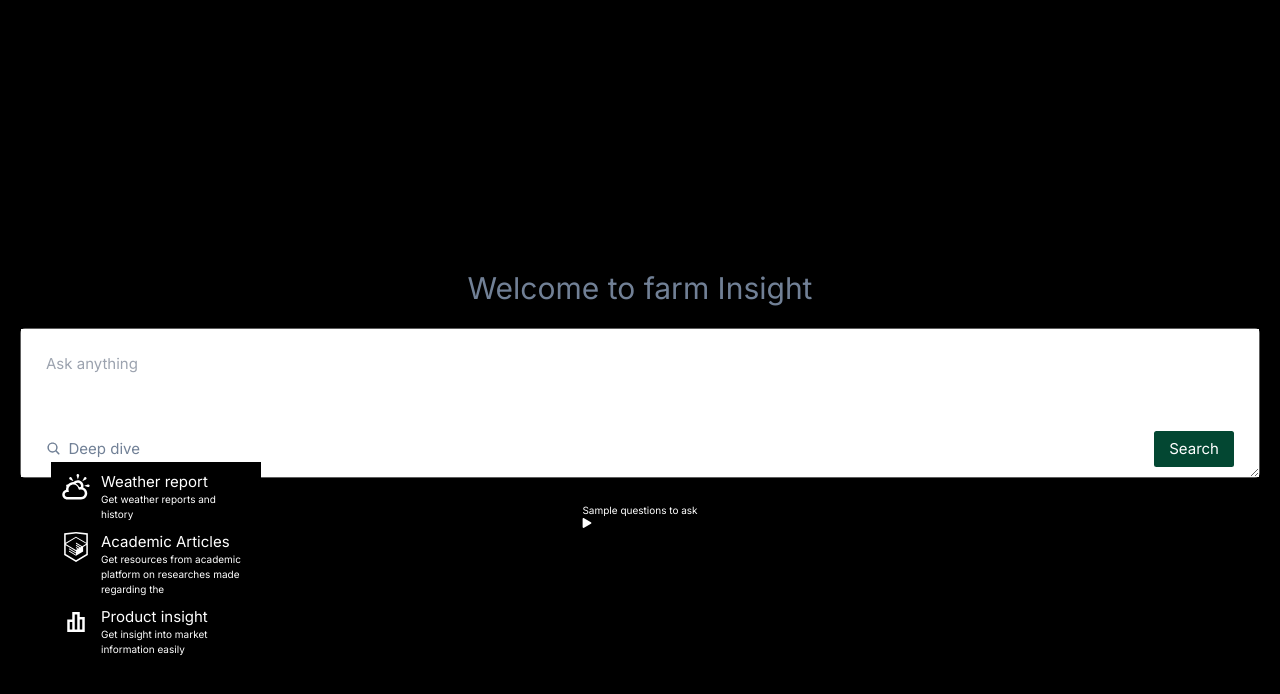
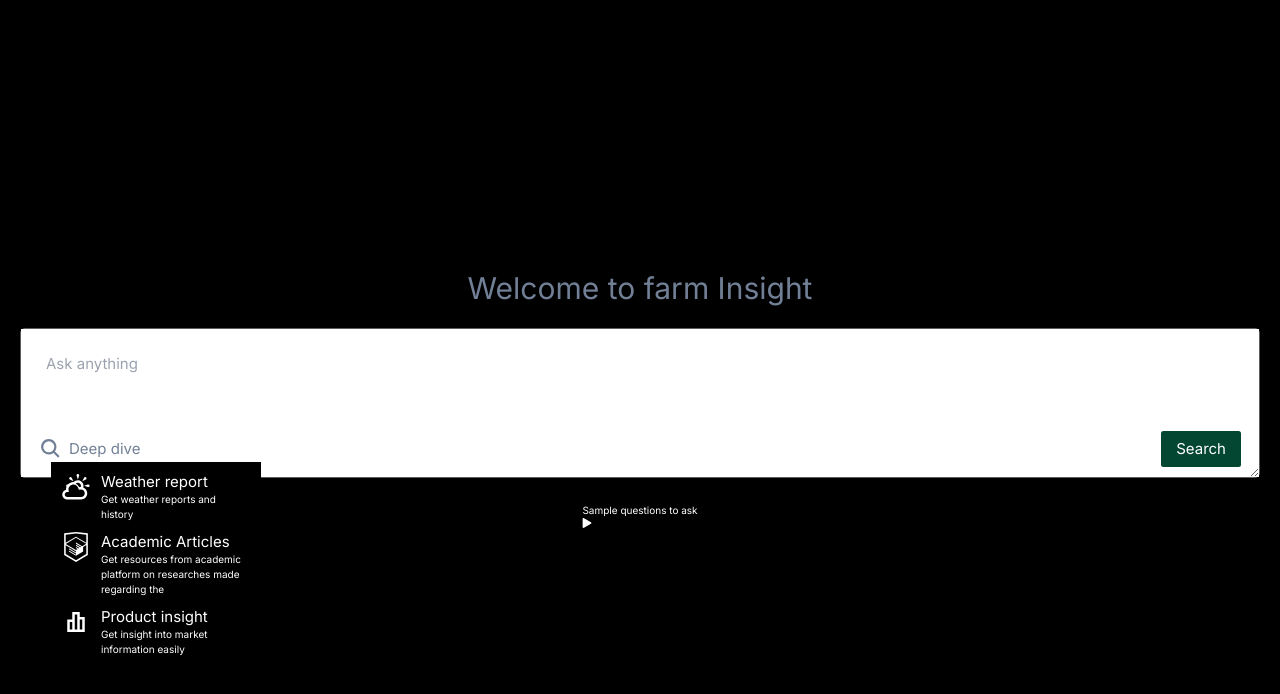
Before and after one commit to Davetech101/farmer-support, a Next.js app: page /dashboard in a window 1280 px wide. Both pictures are taken after a click on the button "Deep dive". Shown: the top 694 px of the page. Built offline with nearby package versions, Linux system fonts and the light colour scheme; no server answers.

Commit message:
dashboard

```diff
--- a/app/dashboard/Dashboard.tsx
+++ b/app/dashboard/Dashboard.tsx
@@ -7,7 +7,6 @@ import { TiWeatherPartlySunny } from "react-icons/ti";
 import { SiHtmlacademy } from "react-icons/si";
 import { CgInsights } from "react-icons/cg";
 
-
 const sampleQuestions = [
   "User-friendly AI interfaces for farmers",
   "What are effective pest control strategies for tomatoes",
@@ -15,30 +14,32 @@ const sampleQuestions = [
 ];
 
 const Dashboard = () => {
-
   // const [first, setfirst] = useState(second)
-  const [toggleFeature, setToggleFeature] = useState(false)
-  const [searchType, setSearchType] = useState("Deep dive")
+  const [toggleFeature, setToggleFeature] = useState(false);
+  const [searchType, setSearchType] = useState("Deep dive");
+  const [searchIcon, setSearchIcon] = useState(
+    <IoSearch className="text-4xl" />
+  );
 
   const features = [
     {
       title: "Weather report",
       txt: "Get weather reports and history",
-      svg: <TiWeatherPartlySunny className="text-5xl"/>
+      svg: <TiWeatherPartlySunny className="text-5xl" />,
     },
 
     {
       title: "Academic Articles",
       txt: "Get resources from academic platform on researches made regarding the ",
-      svg: <SiHtmlacademy className="text-5xl"/>
+      svg: <SiHtmlacademy className="text-5xl" />,
     },
 
     {
       title: "Product insight",
       txt: "Get insight into market information easily",
-      svg: <CgInsights className="text-5xl"/>
+      svg: <CgInsights className="text-5xl" />,
     },
-  ]
+  ];
 
   return (
     <section className="flex justify-center items-center flex-col h-screen bg-primaryColor text-secondaryColor text-center p-8">
@@ -52,18 +53,40 @@ const Dashboard = () => {
           placeholder="Ask anything"
         ></textarea>
 
-        <div className="absolute bottom-[10px] px-10 text-2xl w-full flex items-center justify-between text-[#718096]">
-          <button className="flex items-center gap-3" onClick={()=> setToggleFeature(prev => !prev)}>
-            <IoSearch /> <span>{searchType}</span>
+        <div className="absolute bottom-[10px] px-[18px] text-2xl w-full flex items-center justify-between text-[#718096]">
+          <button
+            className="flex items-center gap-3"
+            onClick={() => setToggleFeature((prev) => !prev)}
+          >
+            {searchIcon} <span>{searchType}</span>
           </button>{" "}
-          <button className="bg-tetiaryColor text-white py-[8px] px-[15px] rounded">Search</button>
+          <button className="bg-tetiaryColor text-white py-[8px] px-[15px] rounded">
+            Search
+          </button>
         </div>
 
-        <div className={`${toggleFeature ? "h-[200px] opacity-1 visible" : "h-[0] opacity-0 invisible transition-all"}  absolute transition-all top-[90%] text-left left-[30px] text-secondaryColor bg-primaryColor p-[10px]`}>
+        <div
+          className={`${
+            toggleFeature
+              ? "h-[200px] opacity-1 visible"
+              : "h-[0] opacity-0 invisible transition-all"
+          }  absolute transition-all top-[90%] text-left left-[30px] text-secondaryColor bg-primaryColor p-[10px]`}
+        >
           {features.map((feature, idx) => (
-            <div className="flex gap-[10px] mb-[10px]" key={idx} onClick={(e) => {setSearchType(feature.title); setToggleFeature(prev => !prev)}}>
+            <div
+              className="flex gap-[10px] mb-[10px]"
+              key={idx}
+              onClick={(e) => {
+                setSearchIcon(feature.svg);
+                setSearchType(feature.title);
+                setToggleFeature((prev) => !prev);
+              }}
+            >
               <div className="">{feature.svg}</div>
-              <div className="flex flex-col"><span className="text-2xl">{feature.title}</span> <span className="w-[150px]">{feature.txt}</span></div>
+              <div className="flex flex-col">
+                <span className="text-2xl">{feature.title}</span>{" "}
+                <span className="w-[150px]">{feature.txt}</span>
+              </div>
             </div>
           ))}
         </div>
```
